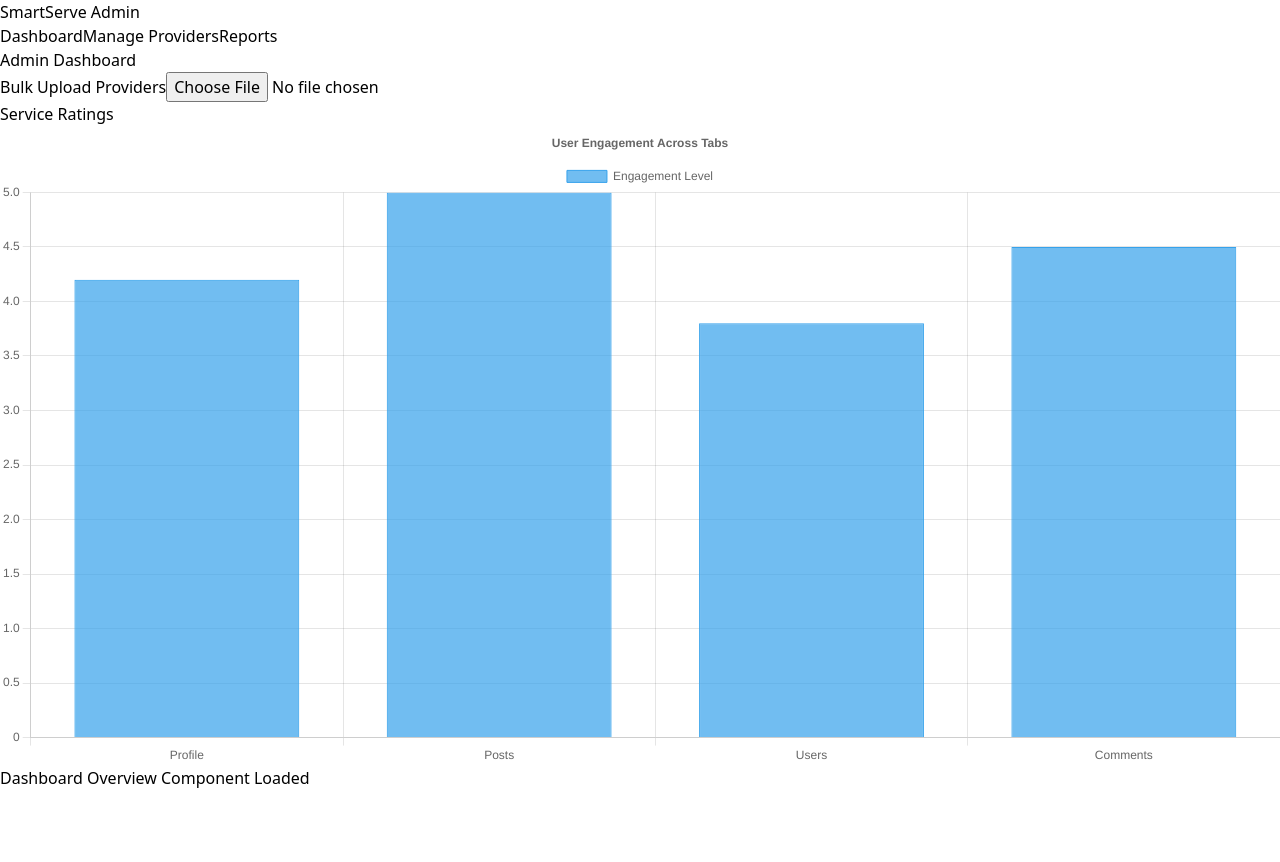
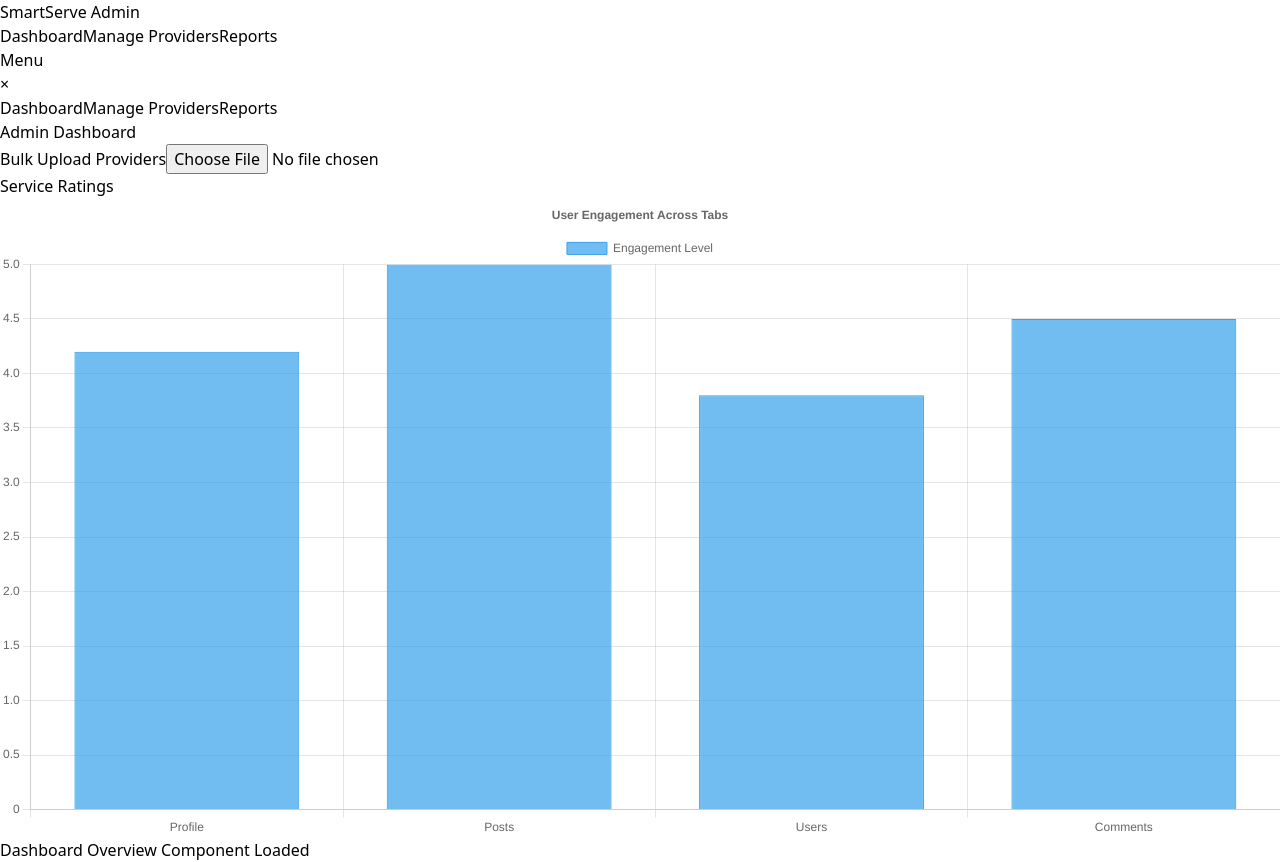
Before and after one commit to uixPhuke/hackerthon, a React (Vite) app in the folder client/: page /admin in a window 1280 px wide. Before the commit the page ends 800 px from the top, so only its background shows below. Built offline with nearby package versions, Linux system fonts and the light colour scheme.

Commit message:
navbar changes

```diff
--- a/client/src/components/AdminDashboard.jsx
+++ b/client/src/components/AdminDashboard.jsx
@@ -109,15 +109,56 @@ export default function Dashboard() {
 }
 
 // Navbar Component
+// Navbar Component
+// Navbar Component
+// Navbar Component
+// Navbar Component
 function Navbar() {
+  const [menuOpen, setMenuOpen] = useState(false);
+
+  const toggleMenu = () => {
+    setMenuOpen(!menuOpen);
+  };
+
   return (
-    <nav className="bg-blue-600 text-white shadow-md">
-      <div className="container mx-auto flex justify-between items-center p-4">
-        <div className="text-2xl font-bold">SmartServe Admin</div>
-        <div className="flex space-x-6">
+    <nav className="bg-blue-600 text-white shadow-md fixed w-full z-10 top-0">
+      <div className="container mx-auto flex items-center p-4">
+        <div className="text-2xl font-bold mr-4">SmartServe Admin</div>
+
+        {/* Links for Larger Screens, aligned to the right */}
+        <div className="hidden md:flex ml-auto space-x-6">
           <a href="/" className="hover:text-blue-200">Dashboard</a>
           <a href="/admin" className="hover:text-blue-200">Manage Providers</a>
           <a href="/reports" className="hover:text-blue-200">Reports</a>
+        </div>
+
+        {/* Menu Button for Smaller Screens */}
+        <div className="md:hidden ml-auto">
+          <button
+            onClick={toggleMenu}
+            className="bg-blue-500 hover:bg-blue-400 text-white rounded-md px-4 py-2 transition duration-200"
+          >
+            Menu
+          </button>
+        </div>
+      </div>
+
+      {/* Slide-in Mobile Menu */}
+      <div
+        className={`fixed top-0 right-0 h-full bg-blue-600 text-white w-2/3 transform ${
+          menuOpen ? "translate-x-0" : "translate-x-full"
+        } transition-transform duration-300 ease-in-out z-20`}
+      >
+        <button
+          onClick={toggleMenu}
+          className="absolute top-4 right-4 text-white text-2xl font-bold"
+        >
+          &times;
+        </button>
+        <div className="flex flex-col items-start mt-16 space-y-4 p-4">
+          <a href="/" className="hover:text-blue-200 text-lg">Dashboard</a>
+          <a href="/admin" className="hover:text-blue-200 text-lg">Manage Providers</a>
+          <a href="/reports" className="hover:text-blue-200 text-lg">Reports</a>
         </div>
       </div>
     </nav>
```
